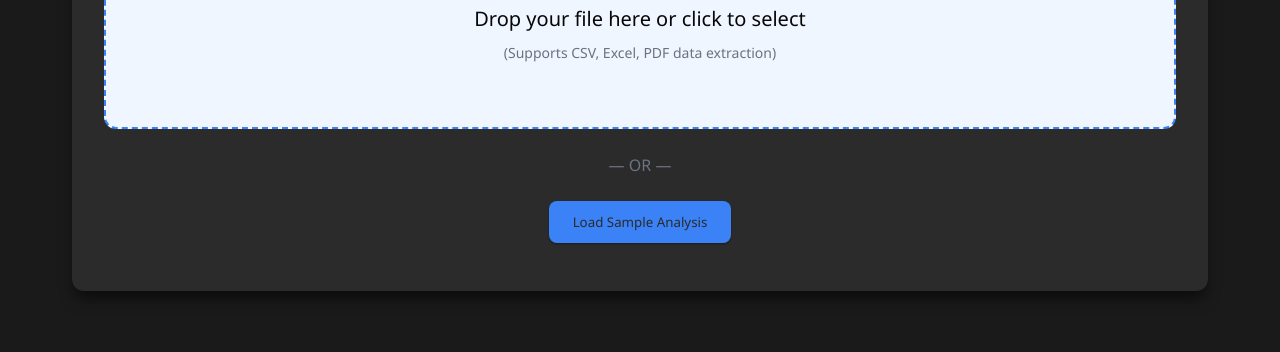
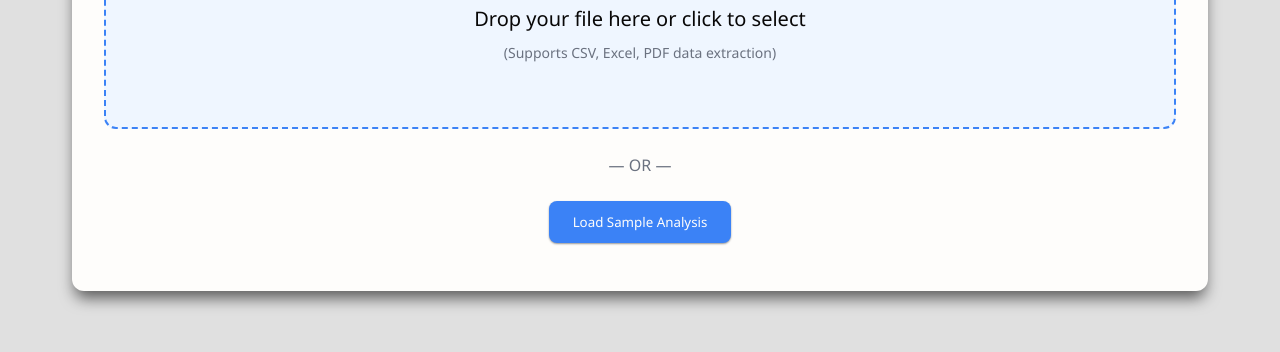
Before and after one commit to Jumana428/SmartFinAnalyzer, a plain HTML site: page index.html in a window 1280 px wide. Shown: the part 448-800 px from the top of the page. Drawn offline with Linux system fonts and the light colour scheme.

Commit message:
index.html

```diff
--- a/index.html
+++ b/index.html
@@ -6,12 +6,13 @@
     <title>Financial Analysis Smart Platform</title>
     <style>
         /* --- CSS Reset & Variables --- */
-        :root {
+   :root {
+
   --bg-dark-blue: #080707;
   --color-success: #10B981;
   --color-danger: #f87171;
-  --bg-main: #1A1A1A;
-  --color-white: #2B2B2B;
+  --bg-main: #e0e0e0;
+  --color-white: #FEFDFB;
   --text-main: #1F2937;
   --text-light: #6B7280;
   --accent-blue: #3B82F6;
```
